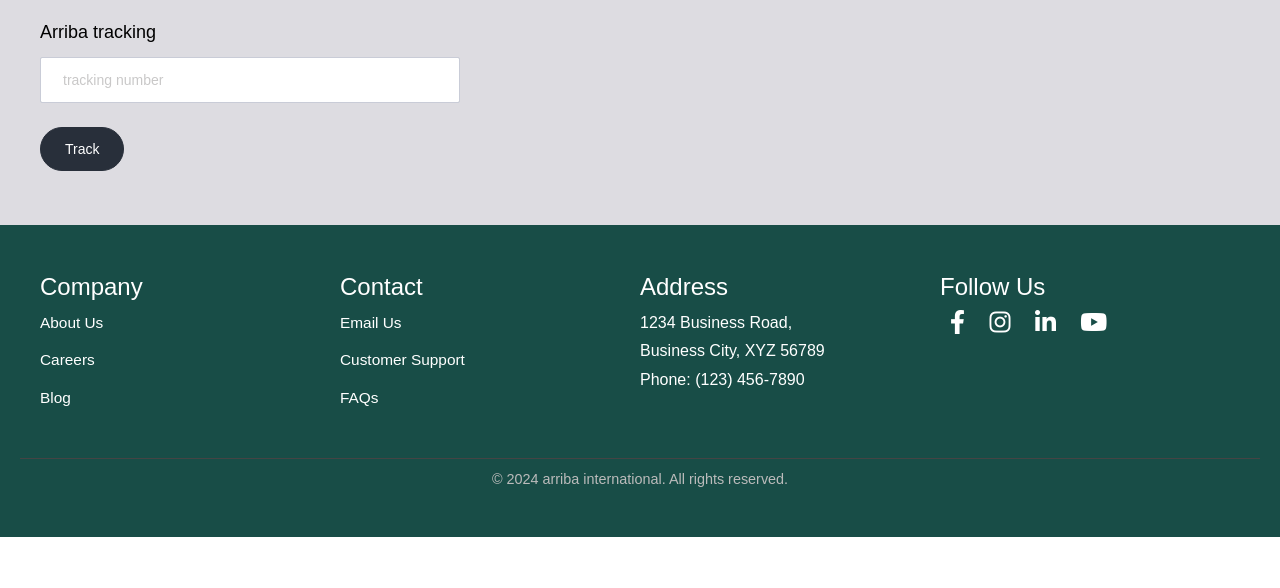
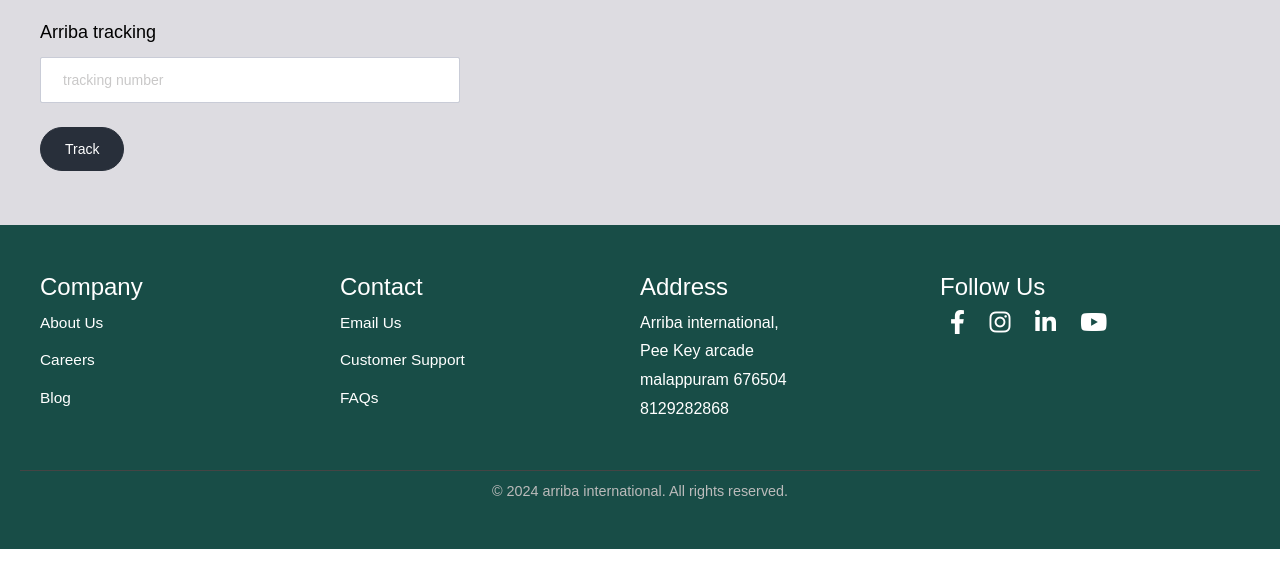
Before and after one commit to salman9faris/arriba_international, a Django app: page / in a window 1280 px wide. Shown: the part 66-654 px from the top of the page. Run offline with Django 5.2, Linux system fonts and the light colour scheme; some libraries are stand-ins or nearby versions.

Commit message:
changed aadress in home page footer

```diff
--- a/templates/navforhome.html
+++ b/templates/navforhome.html
@@ -214,9 +214,12 @@
           <div class="footer-section">
               <h3>Address</h3>
               <address>
-                  1234 Business Road,<br>
-                  Business City, XYZ 56789<br>
-                  Phone: (123) 456-7890
+                 Arriba international,<br>
+                 Pee Key arcade<br>
+                 malappuram
+                 676504
+                 <br>
+                 8129282868
               </address>
           </div>
 
```
